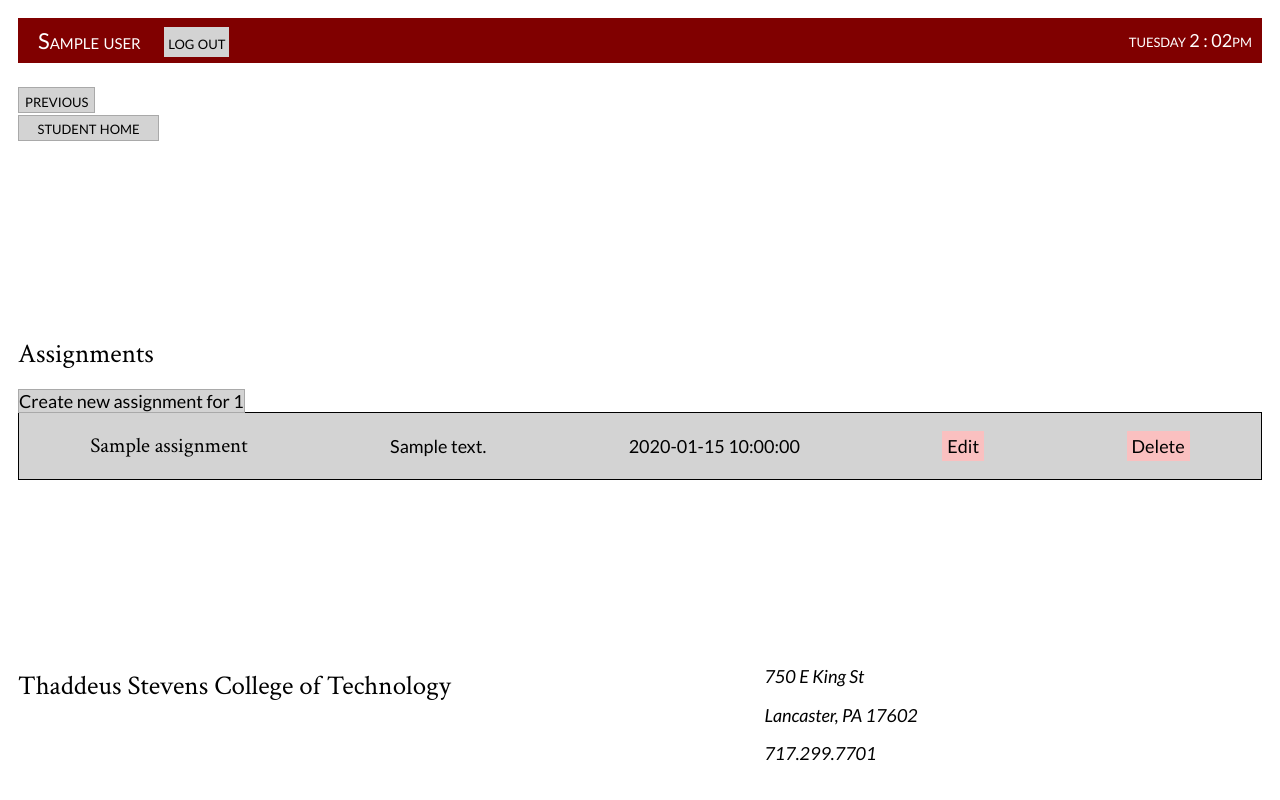
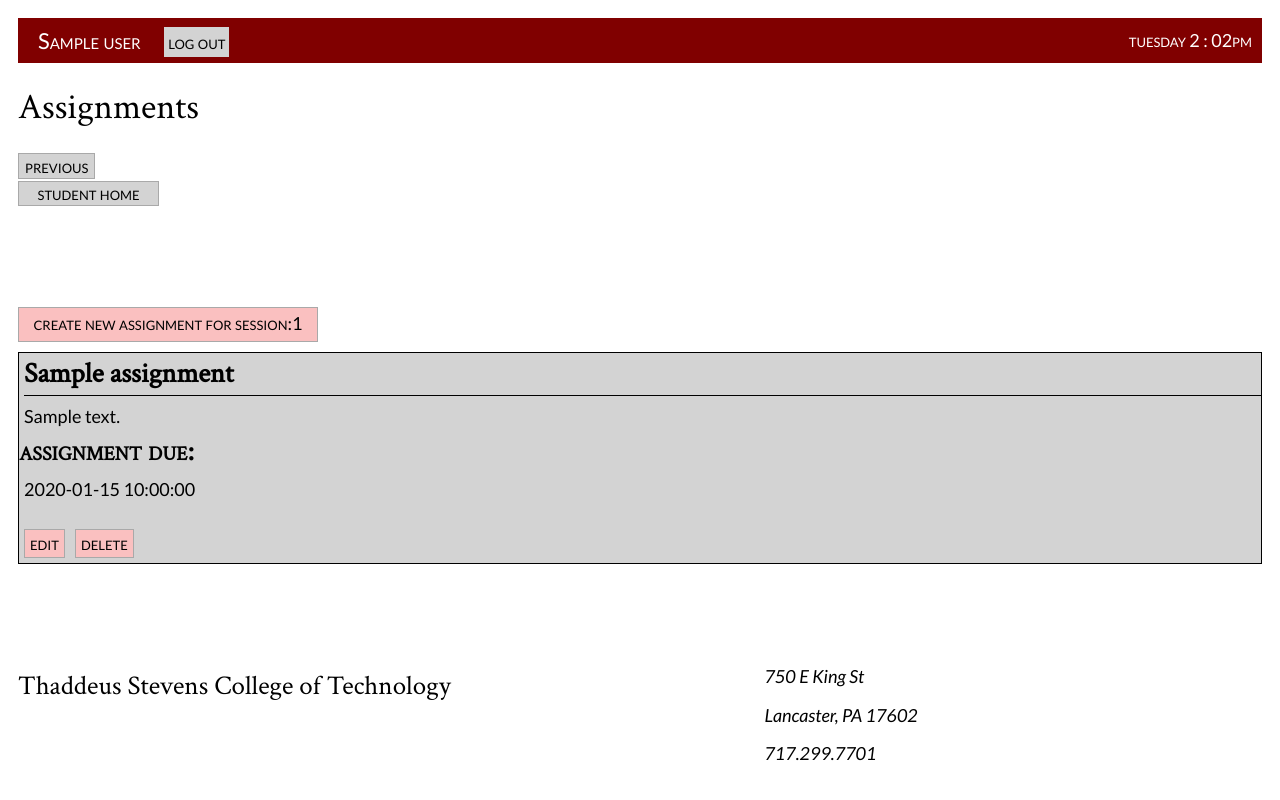
Before and after one commit to ts-cset/tsct-portal, a Flask app: page /1/assignments in a window 1280 px wide. Run offline with Flask 2, Linux system fonts and the light colour scheme; the visitor is signed in with stand-in values (Sample User, id 1); a database or web service that is not in the repository returns one stand-in record (values such as "Sample title"); parts of the project's set-up code (start-up, migrations or seed data) failed here and were passed over; some libraries are stand-ins or nearby versions.

Commit message:
MERGED BRANCH, FIXED SOME FUNCTION NAME CHANGES AND CSS
merged the assignments branch with the current master branch

fixed merge conflicts, renamed the fuctions that we changed the names for

integrated with current css

```diff
--- a/portal/assignment.py
+++ b/portal/assignment.py
@@ -1,7 +1,7 @@
 from flask import Flask, render_template, g, redirect, url_for, Blueprint, request, session
 
 from . import db
-from portal.auth import login_required, login_role
+from portal.auth import login_required, teacher_required
 from . import course
 
 bp = Blueprint("assignment", __name__)
@@ -9,12 +9,13 @@ bp = Blueprint("assignment", __name__)
 
 @bp.route('/<int:id>/create_assignment', methods=('GET', 'POST'))
 @login_required
+@teacher_required
 def create_assignment(id):
     """Single page view to create an assignment."""
 
     if request.method == 'POST':
 
-        #Getting all information necessary for creating an assignment
+        # Getting all information necessary for creating an assignment
         name = request.form['name']
         description = request.form['description']
         due_date = request.form['date']
@@ -22,11 +23,11 @@ def create_assignment(id):
         con = db.get_db()
         cur = con.cursor()
 
-        #Query to actually insert assignment into the database
+        # Query to actually insert assignment into the database
         cur.execute("""
         INSERT INTO assignments(session_id, name, description, due_date)
         VALUES (%s, %s, %s, %s)""",
-        (id, name, description, due_date));
+                    (id, name, description, due_date))
         g.db.commit()
 
         cur.close()
@@ -44,7 +45,7 @@ def view_assignments(id):
     con = db.get_db()
     cur = con.cursor()
 
-    #Query to get all of the asssignments in a session
+    # Query to get all of the asssignments in a session
     cur.execute("""
     SELECT * FROM assignments
     WHERE session_id = %s
@@ -67,18 +68,18 @@ def edit_assignments(id):
     cur = con.cursor()
     if request.method == 'POST':
 
-        #getting all info required to update assignment information
+        # getting all info required to update assignment information
         name = request.form['name']
         description = request.form['description']
         due_date = request.form['date']
 
-        #Query to update the information for an assignment
+        # Query to update the information for an assignment
         cur.execute("""
         UPDATE assignments SET name = %s, description = %s, due_date= %s
         WHERE assignment_id = %s
         """, (name, description, due_date, id))
 
-        #Query to return directly to whichever session the assignment was from
+        # Query to return directly to whichever session the assignment was from
         cur.execute("""
         SELECT * FROM assignments
         WHERE assignment_id = %s""", (id,))
@@ -101,13 +102,13 @@ def delete_assignments(id):
     con = db.get_db()
     cur = con.cursor()
 
-    #Query to select which session the assignment came from
+    # Query to select which session the assignment came from
     cur.execute("""
     SELECT * FROM assignments WHERE assignment_id = %s
     """, (id,))
     session = cur.fetchone()
 
-    #Query to delete an assignment from the database
+    # Query to delete an assignment from the database
     cur.execute("""
     DELETE FROM assignments WHERE assignment_id = %s
     """, (id,))
--- a/portal/session.py
+++ b/portal/session.py
@@ -1,7 +1,7 @@
 from flask import Flask, render_template, g, redirect, url_for, Blueprint, request, session, abort
 
 from . import db
-from portal.auth import login_required, login_role
+from portal.auth import login_required, teacher_required
 from portal.course import get_course
 
 bp = Blueprint("session", __name__)
--- a/portal/static/styles.css
+++ b/portal/static/styles.css
@@ -286,7 +286,7 @@ aside {
   font-variant: small-caps;
   border: 1px solid darkgrey;
   padding: 3px 5px 3px 5px;
-  margin: 5px 5px 5px 0px;
+  margin: 5px 5px 5px 5px;
 }
 
 
@@ -415,11 +415,17 @@ aside {
 }
 
 .view-assignment-link {
-  background-color: lightgrey;
+  font-variant: small-caps;
+  display: inline-block;
+  background-color: #fac0c0;
   border: 1px solid darkgrey;
   text-decoration: none;
-  margin-bottom: 10px;
+  text-align: center;
+  width: 300px;
+  margin: 10px 0 10px 0;
   color: black;
+  padding: 5px 2px 7px 2px;
+
 }
 
 .assignment-link {
@@ -432,8 +438,7 @@ aside {
 
 .assignment_forms {
   display: flex;
-  align-items: center;
-  justify-content: space-around;
+  flex-direction: column;
   background-color: lightgrey;
   border: 1px solid black;
 }
@@ -441,3 +446,32 @@ aside {
 .assignment_header {
   margin-bottom: 20px;
 }
+
+.assignment-title {
+  margin-block-start: 5px;
+  margin-block-end: 0;
+  margin-inline-start: 5px;
+  margin-inline-end: 0px;
+  font-size: 28px;
+  font-weight: bold;
+  border-bottom: 1px solid black;
+  padding-bottom: 5px;
+}
+
+.assignment-item {
+  margin-block-start: 5px;
+  margin-block-end: 0;
+  margin-inline-start: 0px;
+  margin-inline-end: 0px;
+  padding: 5px;
+}
+
+.assignment-date {
+  font-size: 28px;
+  font-weight: bold;
+  font-variant: small-caps;
+  margin-block-start: 5px;
+  margin-block-end: 0;
+
+
+}
--- a/portal/templates/layouts/assignments/view_assignments.html
+++ b/portal/templates/layouts/assignments/view_assignments.html
@@ -1,24 +1,26 @@
 {% extends "base.html" %}
+
+{% block title %}Assignments{% endblock %}
+
 {% block content %}
-<h2 class='assignment-header'>Assignments</h2>
 
 <a href="{{ url_for('assignment.create_assignment', id=id)}}" class="view-assignment-link">
-  Create new assignment for {{ id }}
+  create new assignment for session:{{ id }}
 </a>
 
 {% for assignment in assignments %}
 
 <section class="assignment_forms">
   <h3 class="assignment-title">{{ assignment['name'] }}</h3>
-
-  <p>{{ assignment['description'] }}</p>
-  <p>{{ assignment['due_date'] }}</p>
-
-  <a href="{{ url_for('assignment.edit_assignments', id=assignment['assignment_id']) }}"
-  class="assignment-link">Edit</a>
-
-  <a href="{{ url_for('assignment.delete_assignments', id=assignment['assignment_id']) }}"
-  class="assignment-link">Delete</a>
+    <p class="assignment-item">{{ assignment['description'] }}</p>
+  <h3 class="assignment-date">assignment due:</h3>
+    <p class="assignment-item">{{ assignment['due_date'] }}</p>
+    <ul class="course-options">
+    <li class="course-options-item"><a href="{{ url_for('assignment.edit_assignments',
+    id=assignment['assignment_id']) }}">edit</a></li>
+    <li class="course-options-item"><a href="{{ url_for('assignment.delete_assignments',
+    id=assignment['assignment_id']) }}">delete</a></li>
+    </ul>
 
 </section>
 
--- a/portal/templates/layouts/sessions/view_sessions.html
+++ b/portal/templates/layouts/sessions/view_sessions.html
@@ -15,7 +15,7 @@
       <li class="session-list"><span class="id">time:</span> {{ session['class_time']}}
       <li class="session-list"><span class="id">course:</span> {{ session['course_name']}}
       <li class="session-list"><span class="id">loca:</span> {{ session['location']}}
-      <li class="session-list" ><a href="{{ url_for('assignment.view_assignments', id=session['id']) }}" class="course-button">Assignments</a></li>
+      <li class="session-list2" ><a href="{{ url_for('assignment.view_assignments', id=session['id']) }}">Assignments</a></li>
     {% if g.user['id'] == session['teacher_id'] %}
       <li class="session-list2"><a href="{{ url_for('session.session_edit', id=session['id'], course_id=session['course_id']) }}">edit</a>
       <li class="session-list2"><a href="{{ url_for('session.delete_session', id=session['id']) }}">delete</a>
```
Also changed, not shown: portal/templates/layouts/assignments/create_assignments.html (+7 -4 lines), portal/templates/layouts/assignments/edit_assignments.html (+7 -4 lines).
